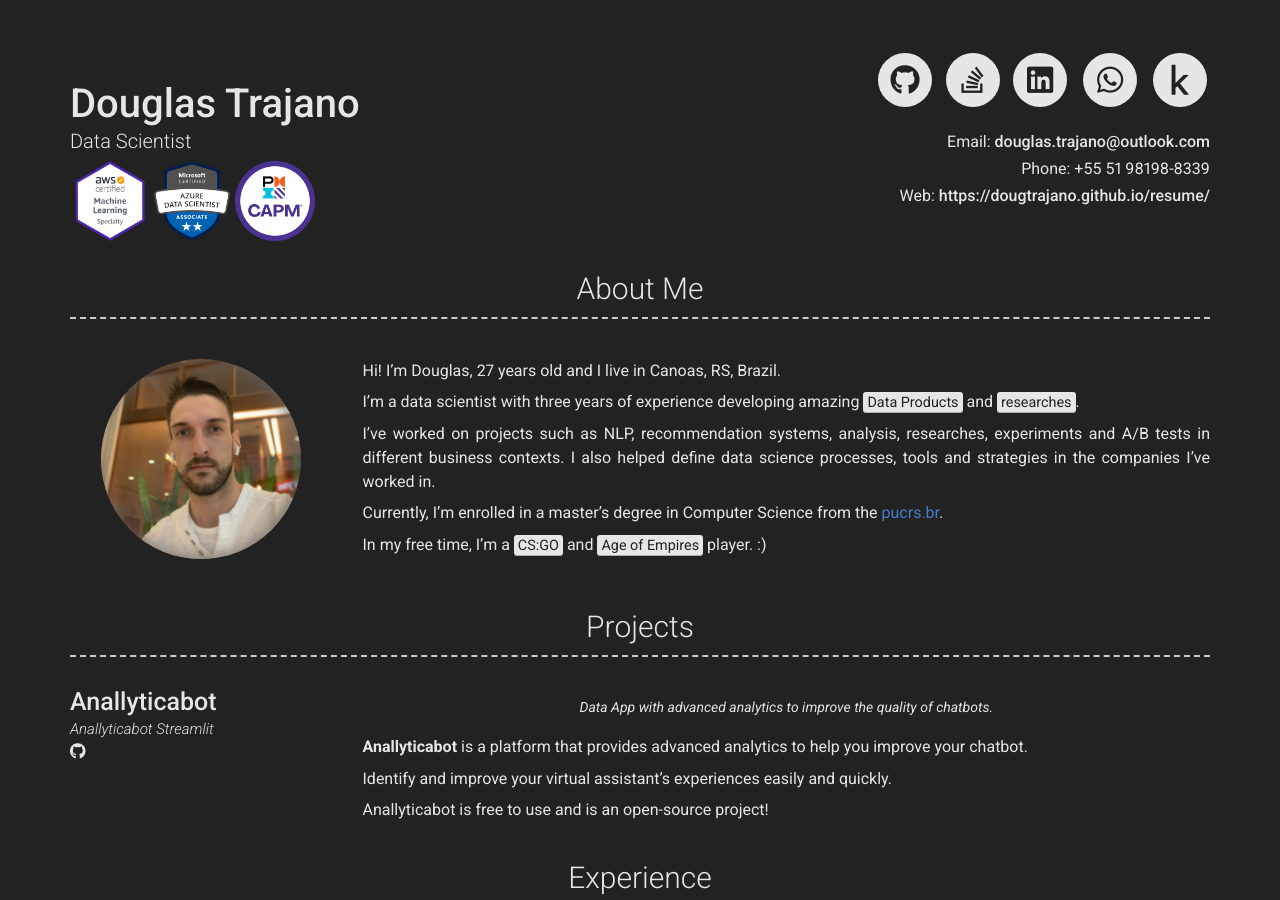
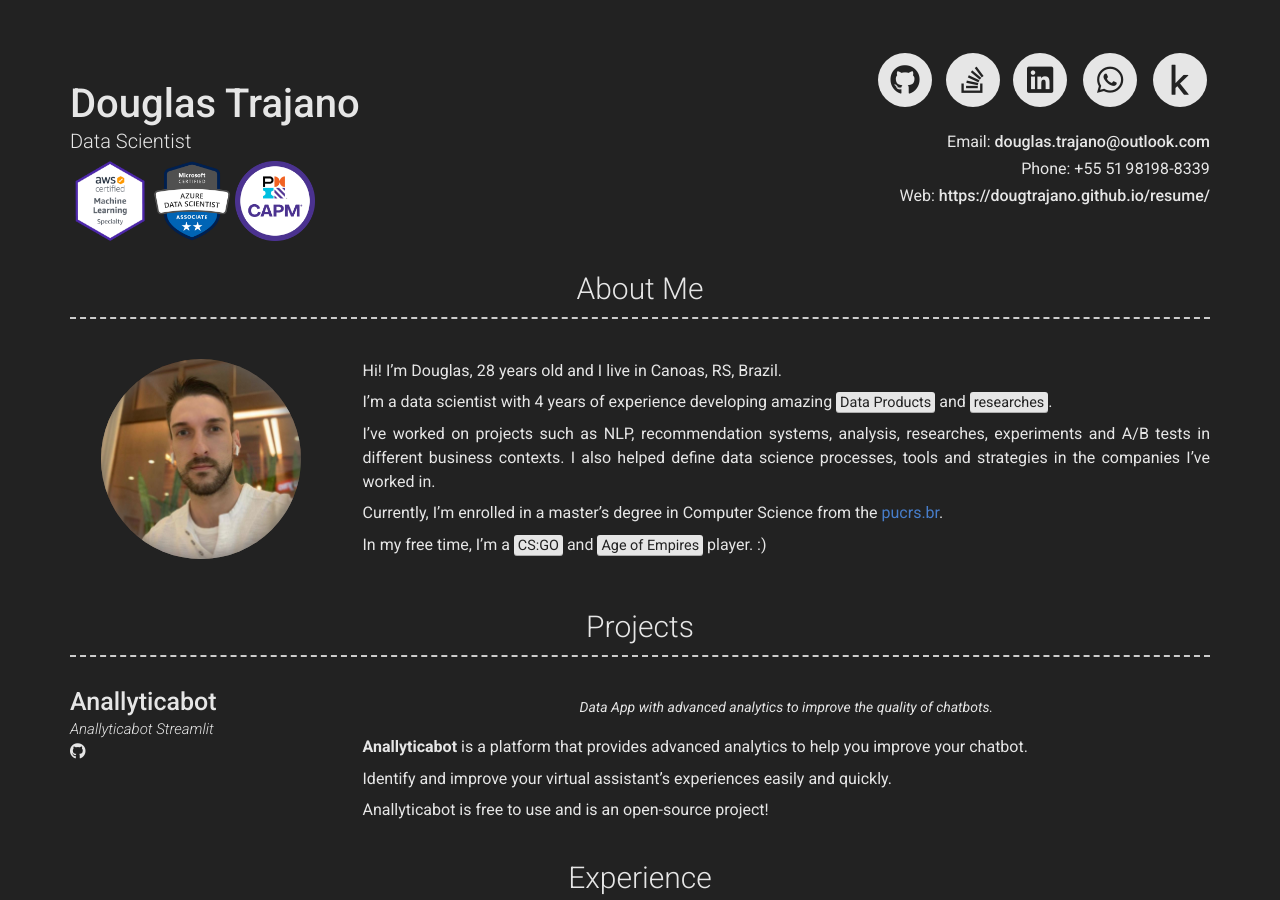
Before and after one commit to DougTrajano/resume, a Jekyll site: the page built from index.md, in a window 1280 px wide and 900 px high. Built offline with Jekyll 4.4.1, drawn with Linux system fonts in a browser that asks for light colours; nearby versions of some CDN libraries.

Commit message:
Update description

```diff
--- a/_config.yml
+++ b/_config.yml
@@ -52,9 +52,9 @@ additional_links:
 # about_title: About Me (Use this to override about section title)
 about_profile_image: images/doug_profile.jpg
 about_content: | # this will include new lines to allow paragraphs
-  Hi! I'm Douglas, 27 years old and I live in Canoas, RS, Brazil.
+  Hi! I'm Douglas, 28 years old and I live in Canoas, RS, Brazil.
 
-  I'm a data scientist with three years of experience developing amazing <mark>Data Products</mark> and <mark>researches</mark>.
+  I'm a data scientist with 4 years of experience developing amazing <mark>Data Products</mark> and <mark>researches</mark>.
 
   I've worked on projects such as NLP, recommendation systems, analysis, researches, experiments and A/B tests in different business contexts. I also helped define data science processes, tools and strategies in the companies I've worked in.
 
```
